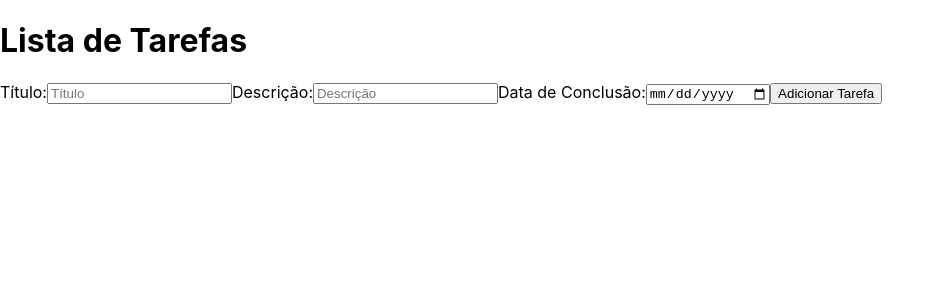
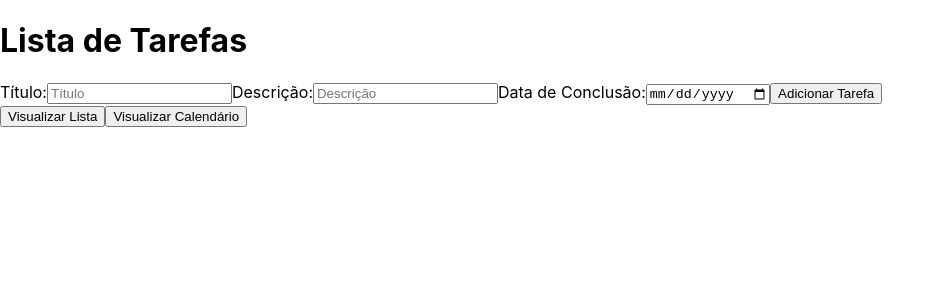
Before and after one commit to thaisdsandim/todo-list-tentaculo, a React (Create React App) app: page / in a window 1280 px wide. Shown: the top 300 px of the page, without its empty margins (0-945 px from the left). Built offline with nearby package versions, Linux system fonts and the light colour scheme; the HTML template or start-up script is replaced by a standard one.

Commit message:
[NEW] add calendar

```diff
--- a/package.json
+++ b/package.json
@@ -3,6 +3,9 @@
   "version": "0.1.0",
   "private": true,
   "dependencies": {
+    "@fullcalendar/core": "^6.1.9",
+    "@fullcalendar/daygrid": "^6.1.9",
+    "@fullcalendar/react": "^6.1.9",
     "@testing-library/jest-dom": "^5.17.0",
     "@testing-library/react": "^13.4.0",
     "@testing-library/user-event": "^13.5.0",
--- a/src/App.js
+++ b/src/App.js
@@ -1,9 +1,12 @@
 import React, { useState, useEffect } from 'react';
 import ToDoList from './components/todo/ToDoList';
 import ToDoForm from './components/todo/ToDoForm';
+import ToDoCalendar from './components/todo/ToDoCalendar';
+import Button from './components/common/Button';
 
 function App() {
   const [toDos, setToDos] = useState([]);
+  const [view, setView] = useState('list');
 
   useEffect(() => {
     const storedToDos = localStorage.getItem('toDos');
@@ -33,10 +36,18 @@ function App() {
   };
 
   return (
-    <div className="App">
+    <div>
       <h1>Lista de Tarefas</h1>
       <ToDoForm onAdd={addToDo} />
-      <ToDoList toDos={toDos} onDelete={deleteToDo} onUpdate={updateToDo} />
+      <div>
+        <Button onClick={() => setView('list')} label="Visualizar Lista" />
+        <Button onClick={() => setView('calendar')} label="Visualizar Calendário" />
+      </div>
+      {view === 'list' ? (
+        <ToDoList toDos={toDos} onDelete={deleteToDo} onUpdate={updateToDo} />
+      ) : (
+        <ToDoCalendar toDos={toDos} />
+      )}
     </div>
   );
 }
--- /dev/null
+++ b/src/components/todo/ToDoCalendar.jsx
@@ -0,0 +1,24 @@
+import React from 'react';
+import FullCalendar from '@fullcalendar/react';
+import dayGridPlugin from '@fullcalendar/daygrid';
+import ptBrLocale from '@fullcalendar/core/locales/pt-br';
+
+const ToDoCalendar = ({ toDos }) => {
+  const events = toDos.map((toDo) => ({
+    title: toDo.title,
+    date: toDo.date,
+  }));
+
+  return (
+    <div className="todo-calendar">
+      <FullCalendar
+        plugins={[dayGridPlugin]}
+        initialView="dayGridMonth"
+        events={events}
+        locale={ptBrLocale}
+      />
+    </div>
+  );
+};
+
+export default ToDoCalendar;
--- a/src/components/todo/ToDoItem.jsx
+++ b/src/components/todo/ToDoItem.jsx
@@ -13,6 +13,10 @@ const ToDoItem = ({ toDo, onDelete, onUpdate }) => {
 
   const handleEdit = () => {
     setIsEditing(true);
+  };
+
+  const handleCancel = () => {
+    setIsEditing(false);
   };
 
   const handleSave = () => {
@@ -44,6 +48,7 @@ const ToDoItem = ({ toDo, onDelete, onUpdate }) => {
             onChange={(e) => setEditedToDo({ ...editedToDo, date: e.target.value })}
           />
 
+          <Button onClick={handleCancel} label="Cancelar" />
           <Button onClick={handleSave} label="Salvar" />
         </>
       ) : (
```
Also changed, not shown: 1 other file (tests, documents, lock files or other folders).
